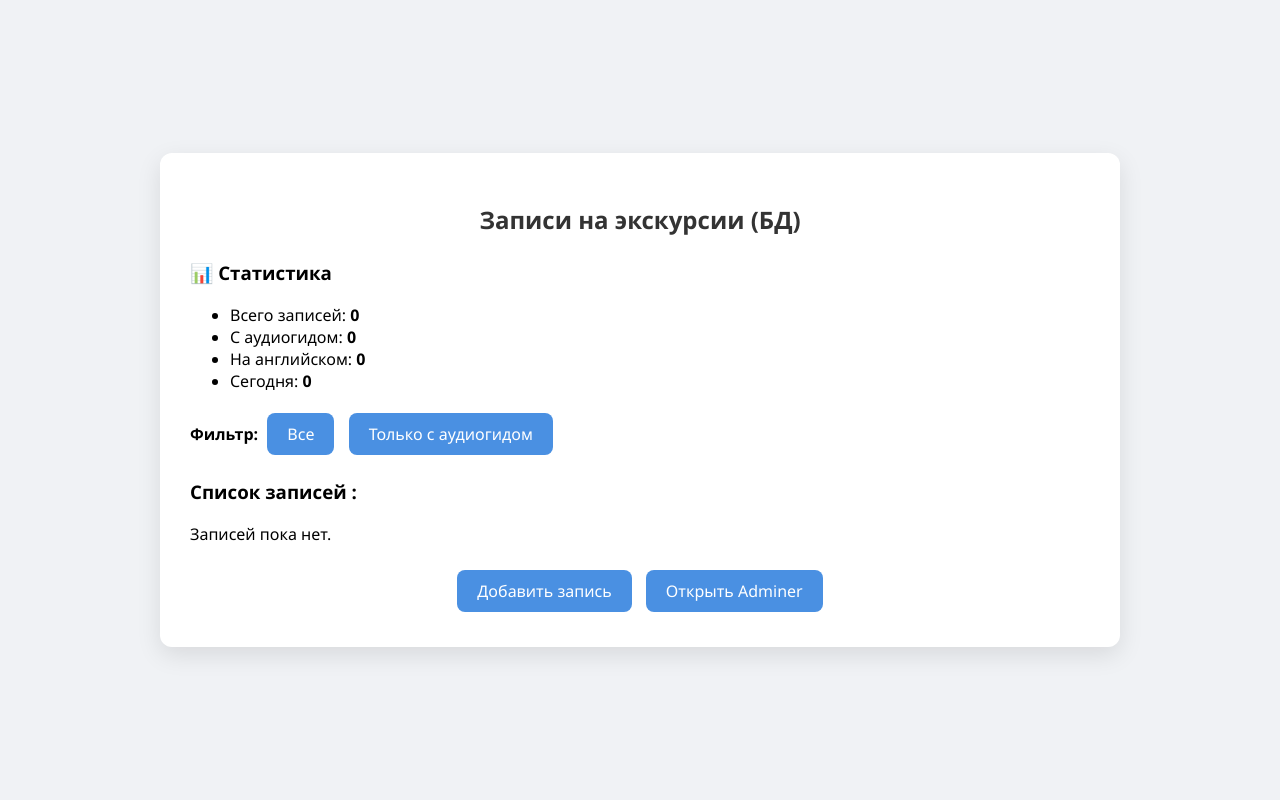
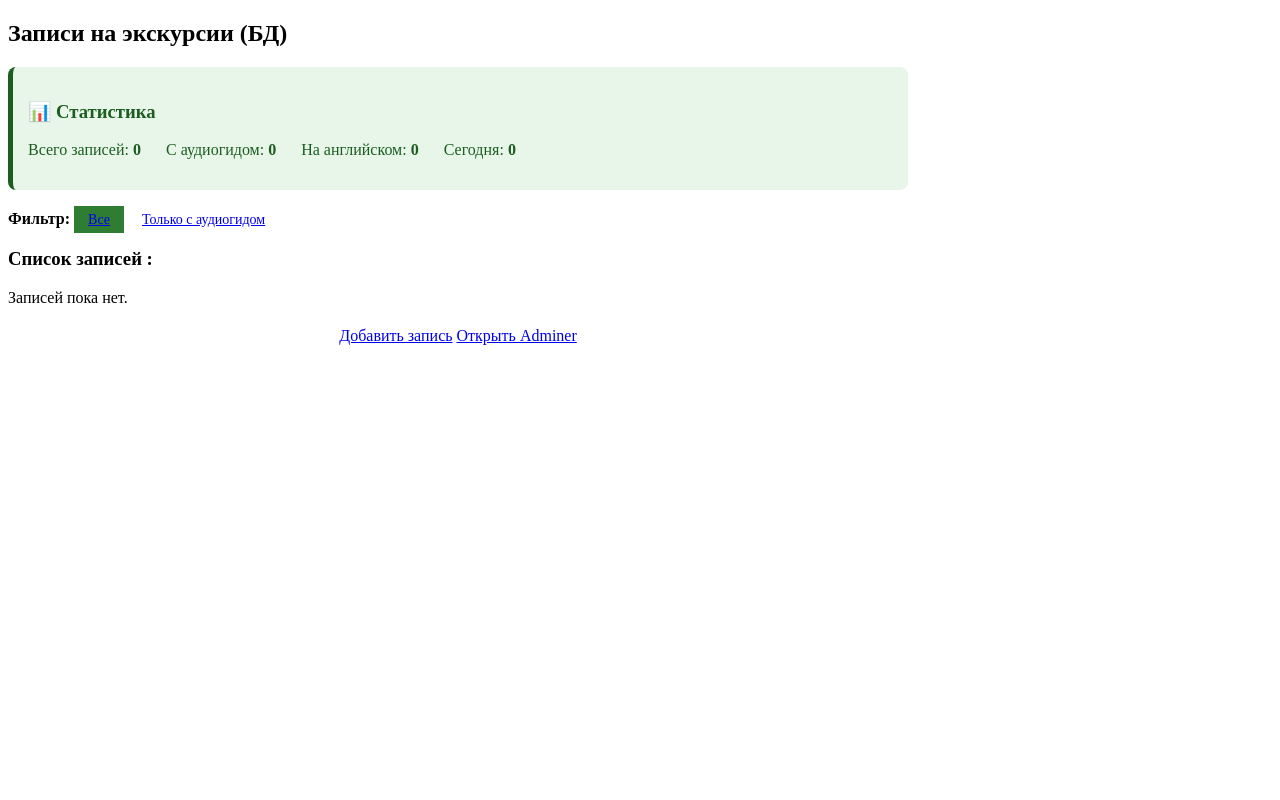
Before and after one commit to lilPotato69/web-labs-2026, a PHP site: page / in a window 1280 px wide. Run offline with PHP 8.4, Linux system fonts and the light colour scheme; data that the repository does not hold is empty.

Commit message:
стиль

```diff
--- a/lab5/www/style.css
+++ b/lab5/www/style.css
@@ -1,211 +1,41 @@
-/* ===== Базовые стили (из ЛР-2) ===== */
-@keyframes fadeIn {
-    from { opacity: 0; transform: translateY(20px); }
-    to { opacity: 1; transform: translateY(0); }
-}
-
-body {
-    font-family: 'Segoe UI', Tahoma, Geneva, Verdana, sans-serif;
-    background-color: #f0f2f5;
-    display: flex;
-    justify-content: center;
-    align-items: center;
-    min-height: 100vh;
-    margin: 0;
-    padding: 20px;
-    box-sizing: border-box;
-}
-
-.form-container {
-    background: #ffffff;
-    padding: 30px;
-    border-radius: 12px;
-    box-shadow: 0 8px 24px rgba(0, 0, 0, 0.1);
-    width: 100%;
-    max-width: 450px;
-    animation: fadeIn 0.8s ease-out forwards;
-}
-
-h2 {
-    text-align: center;
-    color: #333;
-    margin-bottom: 24px;
-}
-
-.form-group {
-    margin-bottom: 18px;
-}
-
-label {
-    display: block;
-    margin-bottom: 6px;
-    color: #555;
-    font-weight: 500;
-}
-
-input[type="text"],
-input[type="date"],
-select {
-    width: 100%;
-    padding: 10px;
-    border: 2px solid #ddd;
-    border-radius: 8px;
-    box-sizing: border-box;
-    font-size: 16px;
-    transition: border-color 0.3s;
-}
-
-input[type="text"]:focus,
-input[type="date"]:focus,
-select:focus {
-    border-color: #4a90e2;
-    outline: none;
-}
-
-.checkbox-group,
-.radio-group {
-    display: flex;
-    align-items: center;
-    gap: 10px;
-}
-
-.radio-group {
-    flex-direction: column;
-    align-items: flex-start;
-}
-
-.radio-group p {
-    margin: 0 0 8px 0;
-    font-weight: 500;
-    color: #555;
-}
-
-.radio-group label {
-    display: flex;
-    align-items: center;
-    gap: 6px;
-    cursor: pointer;
-}
-
-/* Кнопка с hover-эффектом */
-button {
-    width: 100%;
-    padding: 12px;
-    background-color: #4a90e2;
-    color: white;
-    border: none;
-    border-radius: 8px;
-    font-size: 18px;
-    font-weight: bold;
-    cursor: pointer;
-    transition: background-color 0.3s ease, transform 0.2s ease;
-    margin-top: 10px;
-}
-
-button:hover {
-    background-color: #357abd;
-    transform: scale(1.02);
-}
-
-button:active {
-    transform: scale(0.98);
-}
-
-#result {
-    margin-top: 20px;
-    padding: 15px;
-    border-radius: 8px;
+.stats-box {
     background-color: #e8f5e9;
-    color: #2e7d32;
-    display: none;
-    animation: fadeIn 0.5s ease-out;
-}
-
-/* ===== Дополнения для ЛР-3 ===== */
-
-/* Красный блок для ошибок валидации */
-.error-box {
-    background-color: #ffebee;
-    color: #c62828;
+    color: #1b5e20;
     padding: 15px;
     border-radius: 8px;
     margin-bottom: 20px;
-    border-left: 5px solid #c62828;
+    border-left: 5px solid #1b5e20;
 }
 
-.error-box ul {
-    margin: 0;
-    padding-left: 20px;
+.stats-box ul {
+    list-style: none;
+    padding-left: 0;
+    display: flex;
+    gap: 25px;
+    flex-wrap: wrap;
 }
 
-/* Зелёный блок для успешных данных из сессии */
-.success-box {
-    background-color: #e8f5e9;
-    color: #2e7d32;
-    padding: 15px;
-    border-radius: 8px;
+.filter-box {
     margin-bottom: 20px;
-    border-left: 5px solid #2e7d32;
 }
 
-.success-box h3,
-.cookie-box h3 {
-    margin-top: 0;
+.filter-box .btn {
+    padding: 6px 14px;
+    font-size: 14px;
 }
 
-.success-box ul {
-    margin: 0;
-    padding-left: 20px;
+.filter-box .btn.active {
+    background-color: #2e7d32;
 }
 
-/* Жёлтый блок для куки */
-.cookie-box {
-    background-color: #fff8e1;
-    color: #f57f17;
-    padding: 15px;
-    border-radius: 8px;
-    margin-bottom: 20px;
-    border-left: 5px solid #f57f17;
+.btn-delete {
+    color: #c62828;
+    text-decoration: none;
+    font-weight: bold;
+    font-size: 18px;
+    padding: 0 8px;
 }
 
-/* Таблица для view.php */
-.data-table {
-    width: 100%;
-    border-collapse: collapse;
-    margin-top: 15px;
+.btn-delete:hover {
+    color: #8e0000;
 }
-
-.data-table th,
-.data-table td {
-    border: 1px solid #ddd;
-    padding: 10px;
-    text-align: left;
-}
-
-.data-table th {
-    background-color: #4a90e2;
-    color: white;
-}
-
-.data-table tr:nth-child(even) {
-    background-color: #f9f9f9;
-}
-
-/* Кнопки-ссылки */
-.btn {
-    display: inline-block;
-    padding: 10px 20px;
-    background-color: #4a90e2;
-    color: white;
-    text-decoration: none;
-    border-radius: 8px;
-    transition: background-color 0.3s;
-    margin: 5px;
-    cursor: pointer;
-    border: none;
-    font-size: 16px;
-}
-
-.btn:hover {
-    background-color: #357abd;
-}
```
